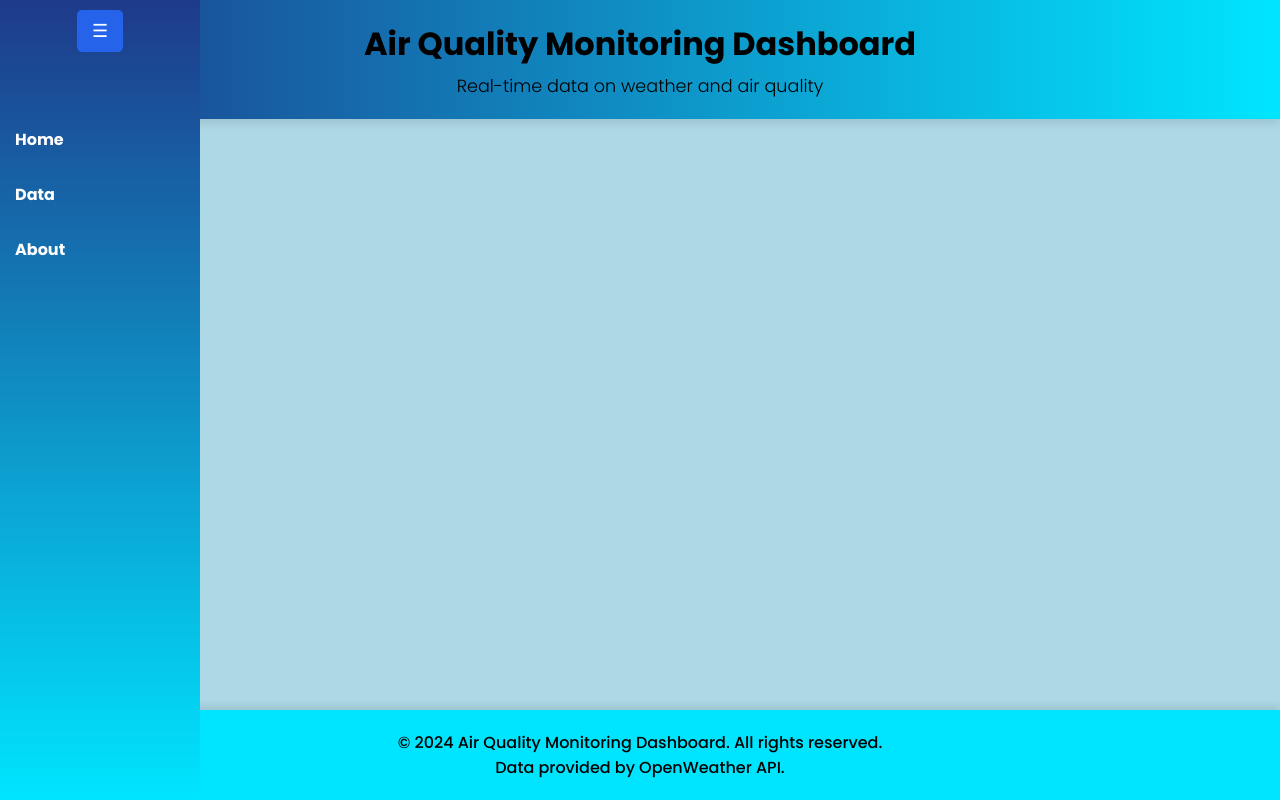
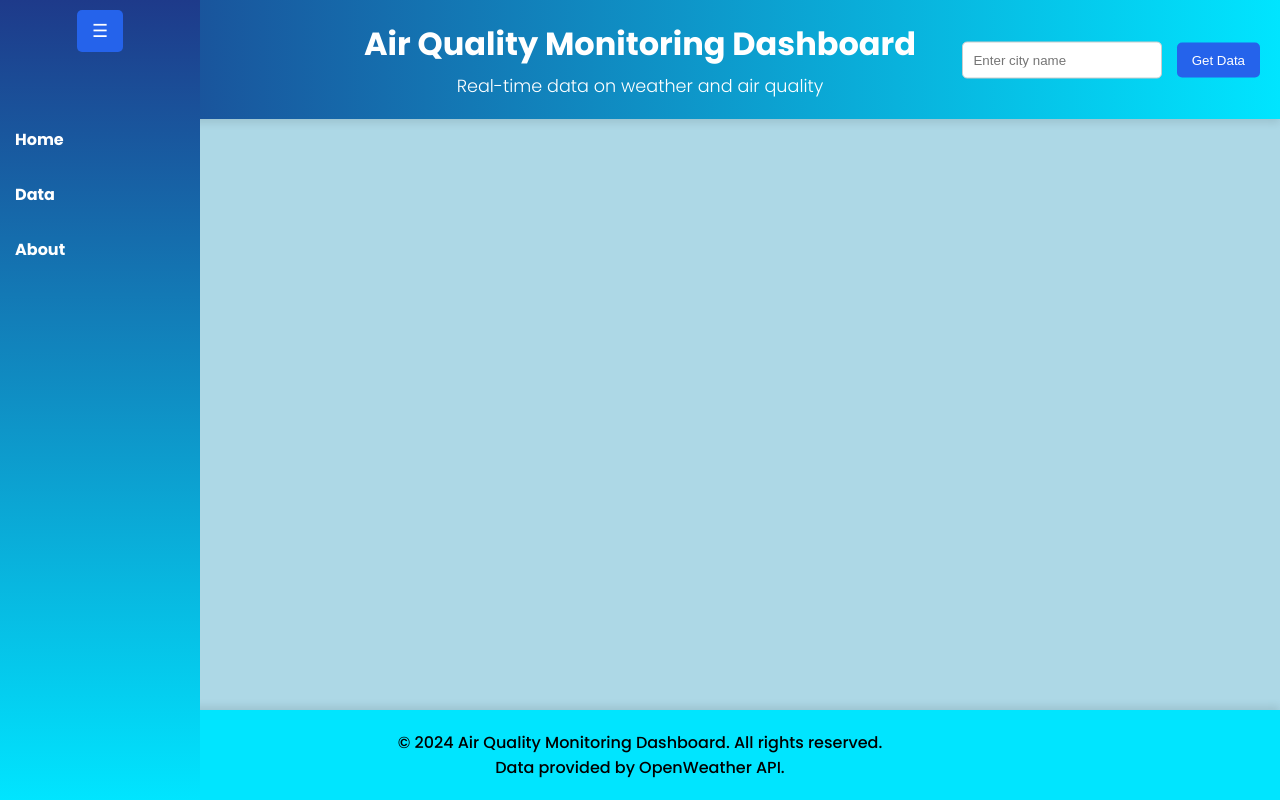
Before and after one commit to Dokanii/air-quality-dashboard, a plain HTML site: page index.html in a window 1280 px wide. Drawn offline with nearby package versions, Linux system fonts and the light colour scheme; no server answers.

Commit message:
adding a city text input selector with a buton on the home page

```diff
--- a/app.js
+++ b/app.js
@@ -6,10 +6,41 @@ function toggleSidebar() {
     content.classList.toggle("collapsed");
 }
 
-// Function to test the API connection
-function testAPIConnection() {
-    const lat = 35.1796;
-    const lon = 129.0756;
+function fetchCityData() {
+    const city = document.getElementById('cityInput').value;
+    const apiKey = "1a803a28ae8c38748428aa28db6feee6"; // Replace with your actual API key
+
+    if (!city) {
+        alert("Please enter a city name.");
+        return;
+    }
+
+    const geocodeAPIURL = `http://api.openweathermap.org/geo/1.0/direct?q=${city}&limit=1&appid=${apiKey}`;
+
+    fetch(geocodeAPIURL)
+        .then(response => {
+            if (!response.ok) {
+                throw new Error("Geocoding API request failed with status " + response.status);
+            }
+            return response.json();
+        })
+        .then(geocodeData => {
+            if (geocodeData.length === 0) {
+                throw new Error("City not found. Please check the city name and try again.");
+            }
+            const lat = geocodeData[0].lat;
+            const lon = geocodeData[0].lon;
+
+            // Now call the weather API with the new coordinates
+            testAPIConnection(lat, lon);
+        })
+        .catch(error => {
+            console.error("Error fetching city data:", error);
+            alert("Failed to get data for the city. Please check the console for more details.");
+        });
+}
+
+function testAPIConnection(lat, lon) {
     const apiKey = "1a803a28ae8c38748428aa28db6feee6"; // Replace with your actual API key
 
     const weatherAPIURL = `https://api.openweathermap.org/data/3.0/onecall?lat=${lat}&lon=${lon}&appid=${apiKey}`;
--- a/index.html
+++ b/index.html
@@ -12,8 +12,14 @@
 
 <body>
     <header class="main-dashboard-header">
-        <h1>Air Quality Monitoring Dashboard</h1>
-        <p>Real-time data on weather and air quality</p>
+        <div class="title">
+            <h1>Air Quality Monitoring Dashboard</h1>
+            <p>Real-time data on weather and air quality</p>
+        </div>
+        <div class="city-selector">
+            <input type="text" id="cityInput" placeholder="Enter city name">
+            <button onclick="fetchCityData()">Get Data</button>
+        </div>
     </header>
 
     <div class="sidebar" id="sidebar">
--- a/styles.css
+++ b/styles.css
@@ -16,16 +16,22 @@ body {
 
 /* Main dashboard header styling with gradient */
 .main-dashboard-header {
+    position: relative;
     padding: 20px;
-    background: linear-gradient(90deg, #1e3a8a, #00e5ff); /* Gradient from dark blue to cyan */
-    color: linear-gradient(90deg, blue, violet);
-    text-align: center;
+    background: linear-gradient(90deg, #1e3a8a, #00e5ff);
+    color: white;
     width: 100%;
     box-shadow: 0 4px 8px rgba(0, 0, 0, 0.1);
-    position: fixed;
-    top: 0;
     z-index: 1;
     font-family: 'Poppins', sans-serif;
+    text-align: center; /* Center the title */
+}
+
+.header-content {
+    display: flex;
+    width: 100%;
+    align-items: center;
+    justify-content: space-between;
 }
 
 .main-dashboard-header h1 {
@@ -158,11 +164,6 @@ body {
     transform: scale(1.05);
 }
 
-/* Adjust content margin to account for fixed header */
-.content {
-    margin-top: 160px;
-}
-
 /* Footer styling */
 .dashboard-footer {
     padding: 20px;
@@ -247,3 +248,37 @@ body {
     box-shadow: 0 -4px 8px rgba(0, 0, 0, 0.1);
     width: 100%;
 }
+
+.title {
+    display: inline-block;
+    margin: 0 auto; /* Keep the title centered */
+}
+
+.city-selector {
+    position: absolute;
+    right: 20px;
+    top: 50%;
+    transform: translateY(-50%); /* Align vertically to the middle */
+}
+
+#cityInput {
+    padding: 10px;
+    width: 200px;
+    border-radius: 5px;
+    border: 1px solid #ccc;
+    margin-right: 10px;
+}
+
+button {
+    padding: 10px 15px;
+    background-color: #2563eb;
+    color: white;
+    border: none;
+    border-radius: 5px;
+    cursor: pointer;
+    transition: background-color 0.3s;
+}
+
+button:hover {
+    background-color: #1e40af;
+}
```
